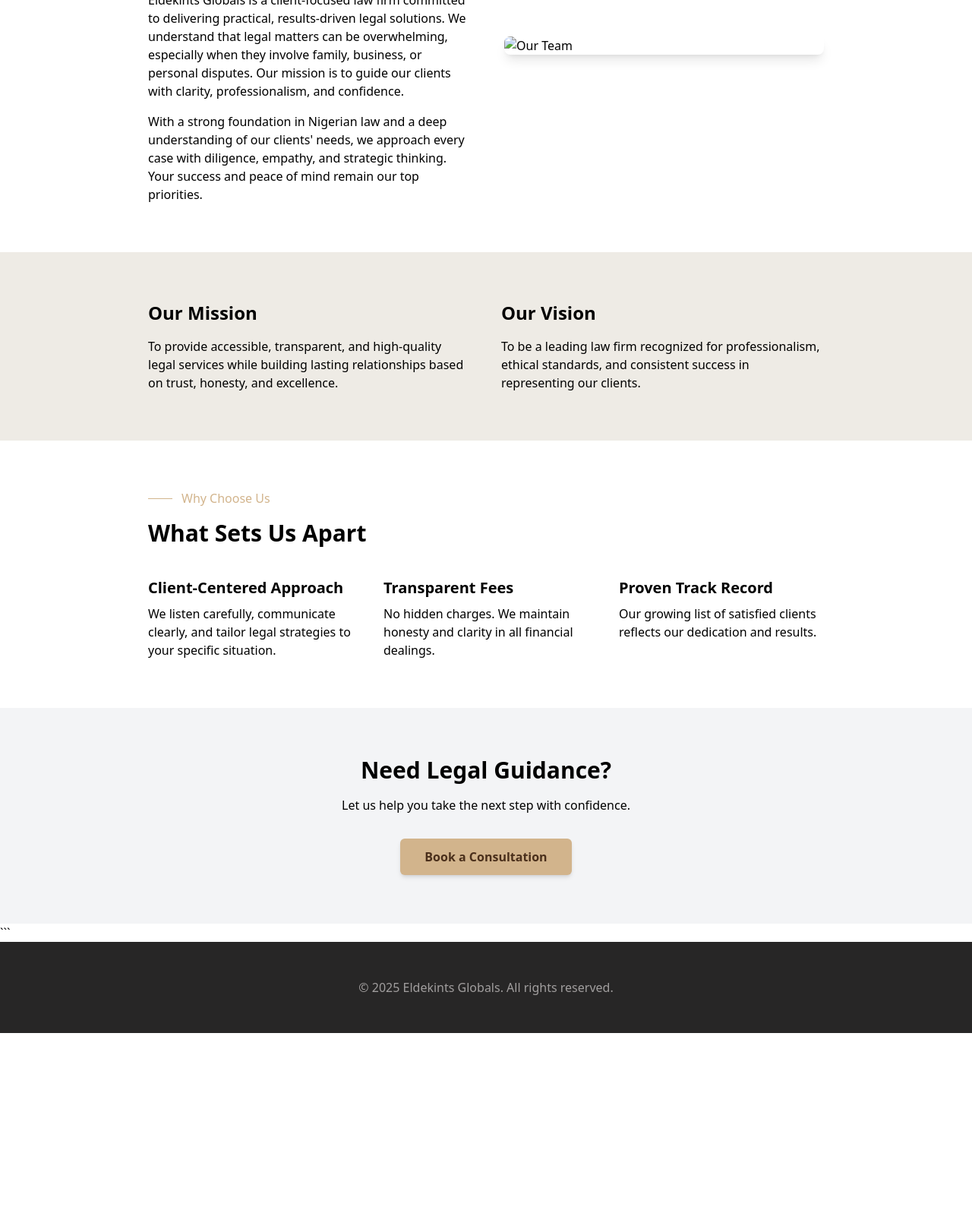
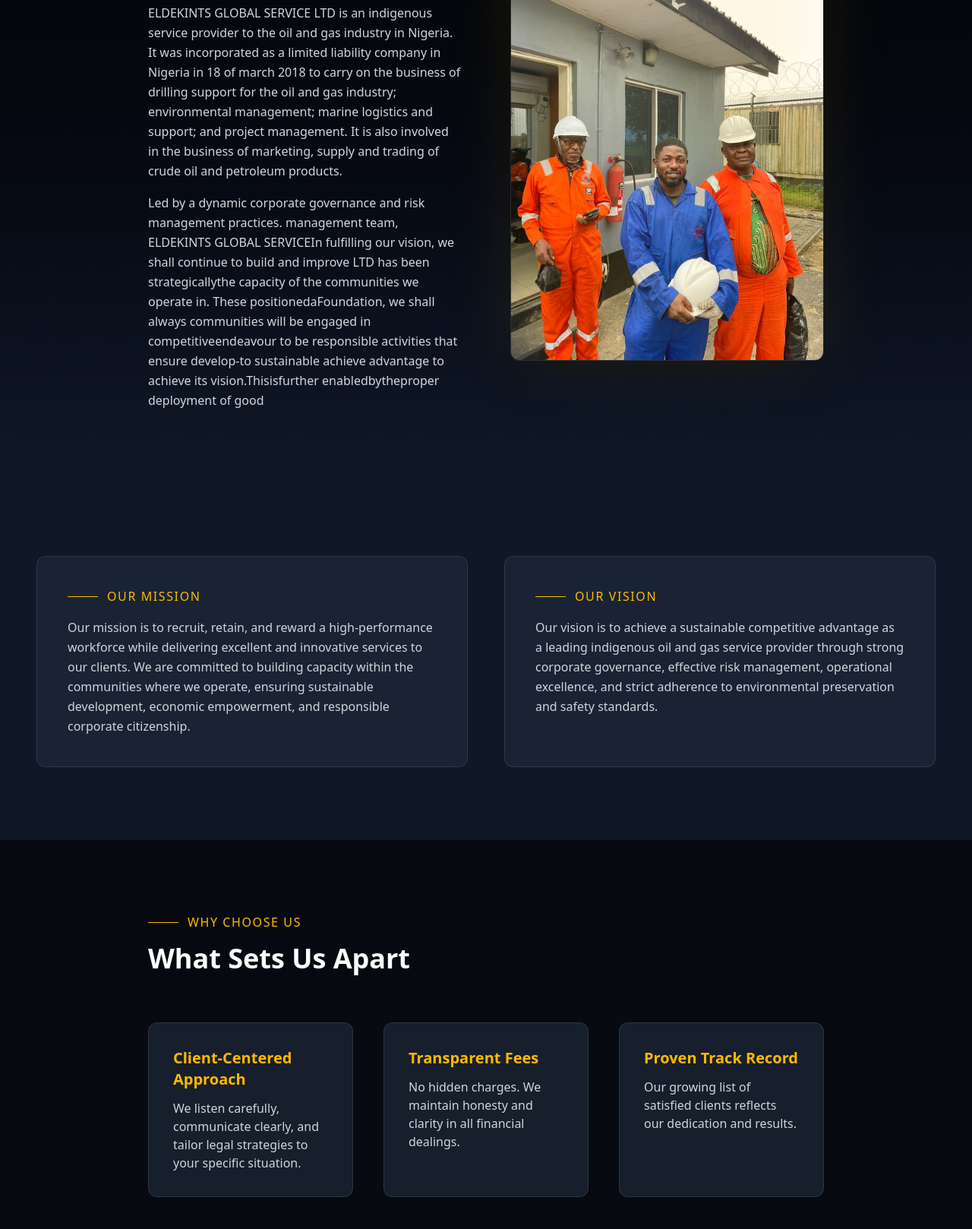
Before and after one commit to sicktooth/eldekintsglobals, a website: page about.html in a window 1280 px wide. Shown: the part 716-2334 px from the top of the page at 76% size. Before the commit the page ends 2076 px from the top, so only its background shows below. Drawn offline with Linux system fonts and the light colour scheme.

Commit message:
add all pages and structure

````diff
--- a/about.html
+++ b/about.html
@@ -44,86 +44,160 @@
 
   <main>
 
-```
-<!-- Who We Are -->
-<section class="py-16">
-  <div class="md:px-desktop px-mobile grid md:grid-cols-2 gap-12 items-center">
+<!-- WHO WE ARE -->
+<section class="relative bg-gray-900 text-white py-24">
+  <div class="absolute inset-0 bg-linear-to-b from-black/70 to-gray-900/90"></div>
+
+  <div class="relative md:px-desktop px-mobile grid md:grid-cols-2 gap-16 items-center max-w-7xl mx-auto">
+
     <div>
-      <p class="mb-4 flex items-center gap-3 text-secondary before:content-[''] before:block before:w-8 before:h-px before:bg-secondary">
+      <p class="mb-4 flex items-center gap-3 text-amber-400 uppercase tracking-widest
+        before:content-[''] before:block before:w-10 before:h-px before:bg-amber-400">
         Who We Are
       </p>
-      <h2 class="text-3xl font-bold mb-6">A Law Firm Built on Integrity and Results</h2>
-      <p class="mb-4">
-        Eldekints Globals is a client-focused law firm committed to delivering practical, results-driven legal solutions. We understand that legal matters can be overwhelming, especially when they involve family, business, or personal disputes. Our mission is to guide our clients with clarity, professionalism, and confidence.
-      </p>
-      <p>
-        With a strong foundation in Nigerian law and a deep understanding of our clients' needs, we approach every case with diligence, empathy, and strategic thinking. Your success and peace of mind remain our top priorities.
+
+      <h2 class="text-4xl font-bold mb-6">
+        ELDEKINTS GLOBAL SERVICE LTD
+      </h2>
+
+        <p class="mb-4 text-gray-300 leading-relaxed">
+            ELDEKINTS GLOBAL SERVICE LTD is an indigenous service provider to the oil and gas industry in
+            Nigeria. It was incorporated as a limited liability company in Nigeria in 18 of march 2018 to
+            carry on the business of drilling support for the oil and gas industry; environmental
+            management; marine logistics and support; and project management. It is also involved in the
+            business of marketing, supply and trading of crude oil and petroleum products.
+        </p>
+
+      <p class="text-gray-300 leading-relaxed">
+        Led by a dynamic corporate governance and risk management practices. management team, ELDEKINTS GLOBAL SERVICEIn fulfilling our vision, we shall continue to build and improve LTD has been strategicallythe capacity of the communities we operate in. These
+        positionedaFoundation, we shall always communities will be engaged in competitiveendeavour to be responsible activities that ensure develop-to sustainable achieve advantage to achieve its vision.Thisisfurther enabledbytheproper deployment of good
       </p>
     </div>
-    <div>
-      <img src="" alt="Our Team" class="rounded-lg shadow-lg" />
+
+    <div class="relative">
+      <div class="absolute inset-0 bg-amber-400/10 rounded-xl blur-2xl"></div>
+      <img
+        src="../eldekintsglobals/img/team.jpg" alt="Our Team"
+        class="rounded-xl shadow-xl border border-white/10"
+      />
     </div>
+
   </div>
 </section>
 
-<!-- Mission & Vision -->
-<section class="bg-[#c2b59f46] py-16">
-  <div class="md:px-desktop px-mobile grid md:grid-cols-2 gap-10">
-    <div>
-      <h3 class="text-2xl font-bold mb-4">Our Mission</h3>
-      <p>
-        To provide accessible, transparent, and high-quality legal services while building lasting relationships based on trust, honesty, and excellence.
+<!-- MISSION & VISION -->
+<section class="bg-gray-900 text-white py-24">
+  <div class="max-w-7xl mx-auto px-6 lg:px-12 grid md:grid-cols-2 gap-12">
+
+    <!-- Mission -->
+    <div class="bg-gray-800/70 backdrop-blur rounded-xl p-10 border border-white/10">
+      <p
+        class="mb-4 flex items-center gap-3 text-amber-400 uppercase tracking-widest
+        before:content-[''] before:block before:w-10 before:h-px before:bg-amber-400"
+      >
+        Our Mission
+      </p>
+
+      <p class="text-gray-300 leading-relaxed">
+        Our mission is to recruit, retain, and reward a high-performance workforce while
+        delivering excellent and innovative services to our clients. We are committed to
+        building capacity within the communities where we operate, ensuring sustainable
+        development, economic empowerment, and responsible corporate citizenship.
       </p>
     </div>
-    <div>
-      <h3 class="text-2xl font-bold mb-4">Our Vision</h3>
-      <p>
-        To be a leading law firm recognized for professionalism, ethical standards, and consistent success in representing our clients.
+
+    <!-- Vision -->
+    <div class="bg-gray-800/70 backdrop-blur rounded-xl p-10 border border-white/10">
+      <p
+        class="mb-4 flex items-center gap-3 text-amber-400 uppercase tracking-widest
+        before:content-[''] before:block before:w-10 before:h-px before:bg-amber-400"
+      >
+        Our Vision
+      </p>
+
+      <p class="text-gray-300 leading-relaxed">
+        Our vision is to achieve a sustainable competitive advantage as a leading indigenous
+        oil and gas service provider through strong corporate governance, effective risk
+        management, operational excellence, and strict adherence to environmental
+        preservation and safety standards.
       </p>
     </div>
+
   </div>
 </section>
 
-<!-- Why Choose Us -->
-<section class="py-16">
-  <div class="md:px-desktop px-mobile">
-    <div class="mb-10">
-      <p class="mb-4 flex items-center gap-3 text-secondary before:content-[''] before:block before:w-8 before:h-px before:bg-secondary">
+
+<!-- WHY CHOOSE US -->
+<section class="relative bg-gray-900 text-white py-24">
+  <div class="absolute inset-0 bg-black/60"></div>
+
+  <div class="relative md:px-desktop px-mobile max-w-7xl mx-auto">
+
+    <div class="mb-16">
+      <p class="mb-4 flex items-center gap-3 text-amber-400 uppercase tracking-widest
+        before:content-[''] before:block before:w-10 before:h-px before:bg-amber-400">
         Why Choose Us
       </p>
-      <h2 class="text-3xl font-bold">What Sets Us Apart</h2>
+
+      <h2 class="text-4xl font-bold">
+        What Sets Us Apart
+      </h2>
     </div>
 
     <div class="grid md:grid-cols-3 gap-10">
-      <div>
-        <h3 class="text-xl font-bold mb-2">Client-Centered Approach</h3>
-        <p>We listen carefully, communicate clearly, and tailor legal strategies to your specific situation.</p>
+
+      <div class="bg-gray-800/70 backdrop-blur rounded-xl p-8 border border-white/10 hover:border-amber-400/40 transition">
+        <h3 class="text-xl font-semibold text-amber-400 mb-3">
+          Client-Centered Approach
+        </h3>
+        <p class="text-gray-300">
+          We listen carefully, communicate clearly, and tailor legal strategies to your
+          specific situation.
+        </p>
       </div>
-      <div>
-        <h3 class="text-xl font-bold mb-2">Transparent Fees</h3>
-        <p>No hidden charges. We maintain honesty and clarity in all financial dealings.</p>
+
+      <div class="bg-gray-800/70 backdrop-blur rounded-xl p-8 border border-white/10 hover:border-amber-400/40 transition">
+        <h3 class="text-xl font-semibold text-amber-400 mb-3">
+          Transparent Fees
+        </h3>
+        <p class="text-gray-300">
+          No hidden charges. We maintain honesty and clarity in all financial dealings.
+        </p>
       </div>
-      <div>
-        <h3 class="text-xl font-bold mb-2">Proven Track Record</h3>
-        <p>Our growing list of satisfied clients reflects our dedication and results.</p>
+
+      <div class="bg-gray-800/70 backdrop-blur rounded-xl p-8 border border-white/10 hover:border-amber-400/40 transition">
+        <h3 class="text-xl font-semibold text-amber-400 mb-3">
+          Proven Track Record
+        </h3>
+        <p class="text-gray-300">
+          Our growing list of satisfied clients reflects our dedication and results.
+        </p>
       </div>
+
     </div>
   </div>
 </section>
 
 <!-- CTA -->
-<section class="text-center py-16 bg-gray-100">
-  <div class="md:px-desktop px-mobile">
-    <h2 class="text-3xl font-bold mb-4">Need Legal Guidance?</h2>
-    <p class="mb-8">Let us help you take the next step with confidence.</p>
+<section class="relative bg-gray-800 text-white py-24 text-center">
+  <div class="absolute inset-0 bg-linear-to-r from-black/60 to-gray-900/60"></div>
+
+  <div class="relative md:px-desktop px-mobile max-w-3xl mx-auto">
+    <h2 class="text-4xl font-bold mb-6">
+      Need Legal Guidance?
+    </h2>
+    <p class="mb-10 text-gray-300">
+      Let us help you take the next step with confidence.
+    </p>
+
     <a href="contact.html">
-      <button class="px-8 py-3 rounded-md bg-secondary text-primary font-semibold shadow-md hover:bg-[#C3A574] transition">
+      <button
+        class="px-10 py-4 rounded-md bg-amber-400 text-gray-900 font-semibold hover:bg-amber-300 transition shadow-lg">
         Book a Consultation
       </button>
     </a>
   </div>
 </section>
-```
 
   </main>
 
--- /dev/null
+++ b/services.html
@@ -0,0 +1,177 @@
+<!DOCTYPE html>
+
+<html lang="en">
+<head>
+  <meta charset="UTF-8" />
+  <meta name="viewport" content="width=device-width, initial-scale=1.0" />
+  <link rel="stylesheet" href="./src/output.css" />
+  <title>About Us | Eldekints Globals</title>
+</head>
+<body class="font-sans">
+
+  <!-- Header / Hero -->
+
+  <header class="relative bg-hero bg-cover h-[60vh] bg-center bg-no-repeat">
+    <div class="absolute inset-0 bg-gray-900/70"></div>
+    <div class="relative md:px-desktop px-mobile text-white flex flex-col h-full">
+      <nav class="md:py-9 py-4">
+        <div class="flex justify-between items-center">
+          <img src="" alt="logo" />
+          <ul class="gap-10 hidden md:flex items-center">
+            <li><a href="index.html">Home</a></li>
+            <li><a href="about.html" class="text-secondary">About</a></li>
+            <li><a href="services.html">Services</a></li>
+            <li><a href="contact.html">Contact</a></li>
+          </ul>
+        </div>
+      </nav>
+
+```
+  <div class="mt-auto pb-14 md:w-1/2">
+    <p class="mb-4 flex items-center gap-3 text-secondary before:content-[''] before:block before:w-8 before:h-px before:bg-secondary">
+      About Our Firm
+    </p>
+    <h1 class="md:text-5xl text-3xl font-bold font-serif leading-snug">
+      Trusted Legal Partners With Years of Proven Experience
+    </h1>
+  </div>
+</div>
+```
+
+  </header>
+
+  <!-- Services Content -->
+
+  <main>
+
+<section class="relative bg-gray-900 text-white py-24">
+  <!-- subtle overlay texture -->
+  <div class="absolute inset-0 bg-linear-to-b from-black/70 to-gray-900/90"></div>
+
+  <div class="relative max-w-7xl mx-auto px-6 lg:px-12">
+
+    <!-- Section Header -->
+    <div class="text-center mb-20">
+      <span class="inline-block text-sm tracking-widest text-amber-400 uppercase mb-3">
+        What We Do
+      </span>
+      <h2 class="text-4xl lg:text-5xl font-bold">
+        Our Services
+      </h2>
+      <p class="mt-6 max-w-3xl mx-auto text-gray-300">
+        ELDEKINTS GLOBAL SERVICE LTD provides integrated upstream and downstream
+        oil & gas solutions with a strong commitment to safety, quality and sustainability.
+      </p>
+    </div>
+
+    <!-- Upstream -->
+    <div class="mb-24">
+      <h3 class="text-3xl font-semibold mb-12 border-l-4 border-amber-400 pl-4">
+        Upstream Services
+      </h3>
+
+      <div class="grid gap-8 md:grid-cols-2 lg:grid-cols-3">
+
+        <!-- Card -->
+        <div class="bg-gray-800/70 backdrop-blur rounded-xl p-8 hover:bg-gray-800 transition">
+          <h4 class="text-xl font-semibold text-amber-400 mb-4">
+            Drilling Support Services
+          </h4>
+          <ul class="space-y-2 text-gray-300 list-disc list-inside">
+            <li>Provision of drilling rigs</li>
+            <li>Drilling fluids supply</li>
+            <li>Production chemicals</li>
+            <li>Waste management control & equipment</li>
+          </ul>
+        </div>
+
+        <div class="bg-gray-800/70 backdrop-blur rounded-xl p-8 hover:bg-gray-800 transition">
+          <h4 class="text-xl font-semibold text-amber-400 mb-4">
+            Mechanical Construction
+          </h4>
+          <ul class="space-y-2 text-gray-300 list-disc list-inside">
+            <li>Fabrication services</li>
+            <li>Calibration haulage</li>
+            <li>Nitrogen gas services</li>
+            <li>Ammonia & liquid gas handling</li>
+          </ul>
+        </div>
+
+        <div class="bg-gray-800/70 backdrop-blur rounded-xl p-8 hover:bg-gray-800 transition">
+          <h4 class="text-xl font-semibold text-amber-400 mb-4">
+            Asset Integrity Management
+          </h4>
+          <ul class="space-y-2 text-gray-300 list-disc list-inside">
+            <li>Pipeline services</li>
+            <li>Pipeline monitoring & integrity solutions</li>
+          </ul>
+        </div>
+
+        <div class="bg-gray-800/70 backdrop-blur rounded-xl p-8 hover:bg-gray-800 transition">
+          <h4 class="text-xl font-semibold text-amber-400 mb-4">
+            Equipment Leasing
+          </h4>
+          <ul class="space-y-2 text-gray-300 list-disc list-inside">
+            <li>Heavy-duty equipment</li>
+            <li>Earth-moving equipment</li>
+            <li>Operational vehicles</li>
+          </ul>
+        </div>
+
+        <div class="bg-gray-800/70 backdrop-blur rounded-xl p-8 hover:bg-gray-800 transition">
+          <h4 class="text-xl font-semibold text-amber-400 mb-4">
+            Strategic Procurement
+          </h4>
+          <ul class="space-y-2 text-gray-300 list-disc list-inside">
+            <li>Cost-effective sourcing solutions</li>
+            <li>Efficient supply chain management</li>
+            <li>OEM partnership leverage</li>
+          </ul>
+        </div>
+
+      </div>
+    </div>
+
+    <!-- Downstream -->
+    <div>
+      <h3 class="text-3xl font-semibold mb-12 border-l-4 border-amber-400 pl-4">
+        Downstream Services
+      </h3>
+
+      <div class="bg-gray-800/70 backdrop-blur rounded-xl p-10">
+        <h4 class="text-xl font-semibold text-amber-400 mb-4">
+          Marketing, Supply & Trading of Petroleum Products
+        </h4>
+
+        <p class="text-gray-300 mb-8 max-w-4xl">
+          We market, supply and trade crude oil and refined petroleum products in
+          collaboration with industry stakeholders and regulatory bodies.
+        </p>
+
+        <div class="grid gap-4 sm:grid-cols-2 lg:grid-cols-3 text-gray-300">
+          <span>• Premium Motor Spirit (PMS)</span>
+          <span>• Automotive Gas Oil (AGO / Diesel)</span>
+          <span>• Dual Purpose Kerosene (DPK)</span>
+          <span>• Liquefied Petroleum Gas (LPG)</span>
+          <span>• Aviation Turbine Kerosene (ATK)</span>
+          <span>• Low Pour Fuel Oil (LPFO)</span>
+        </div>
+      </div>
+    </div>
+
+  </div>
+</section>
+
+
+  </main>
+
+  <!-- Footer -->
+
+  <footer class="bg-footer-bg text-footer">
+    <div class="md:px-desktop px-mobile py-12 text-center">
+      <p>&copy; 2025 Eldekints Globals. All rights reserved.</p>
+    </div>
+  </footer>
+
+</body>
+</html>
````
Also changed, not shown: index.html (+3 -3 lines).
